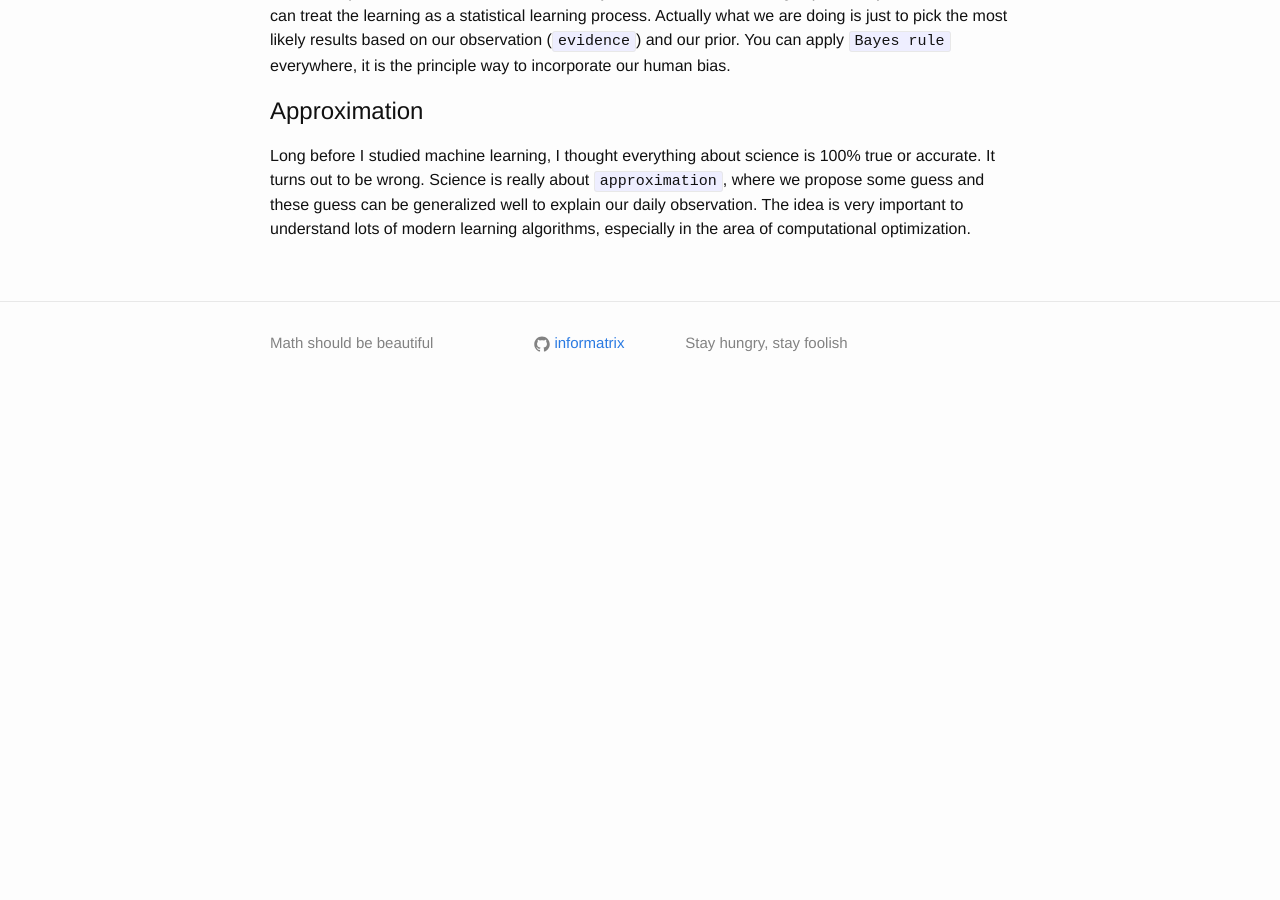
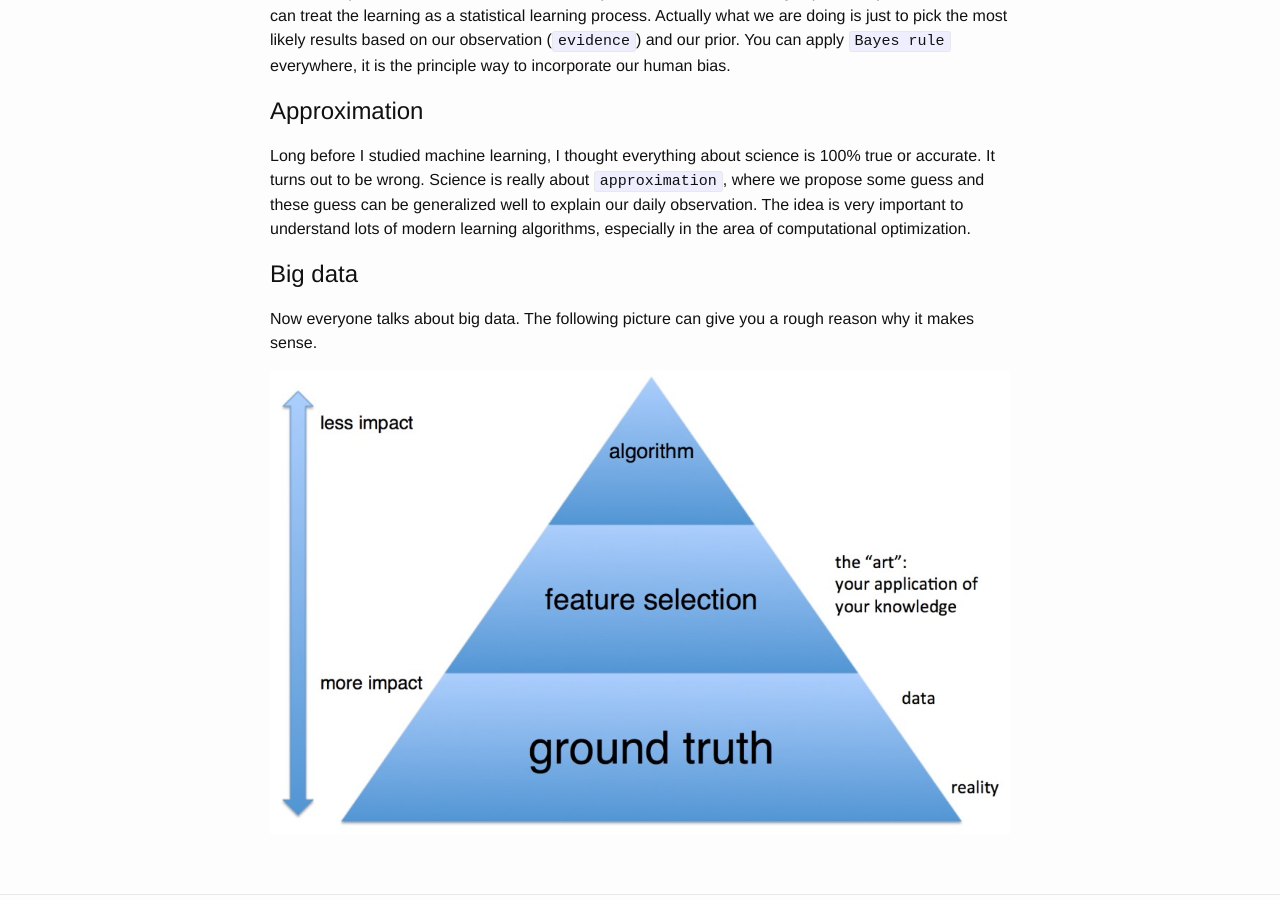
Before and after one commit to informatrix/informatrix.github.io, a Jekyll site: the page built from _posts/2016-01-09-Beginner-in-Deep-Learning.md, in a window 1280 px wide and 900 px high, scrolled down 2106 px. Built offline with Jekyll 4.4.1, drawn with Linux system fonts in a browser that asks for light colours; formulas are drawn with MathJax 3; before the commit the page ends 2521 px from its top, so only the background shows below that.

Commit message:
big data

```diff
--- a/_posts/2016-01-09-Beginner-in-Deep-Learning.md
+++ b/_posts/2016-01-09-Beginner-in-Deep-Learning.md
@@ -61,3 +61,9 @@ The last important tool that has been intensively used in machine learning is pr
 Approximation
 =================================
 Long before I studied machine learning, I thought everything about science is 100% true or accurate. It turns out to be wrong. Science is really about `approximation`, where we propose some guess and these guess can be generalized well to explain our daily observation. The idea is very important to understand lots of modern learning algorithms, especially in the area of computational optimization.
+
+Big data
+==========================
+Now everyone talks about big data. The following picture can give you a rough reason why it makes sense.
+
+![bigdata](/image/learning.jpg)
```
